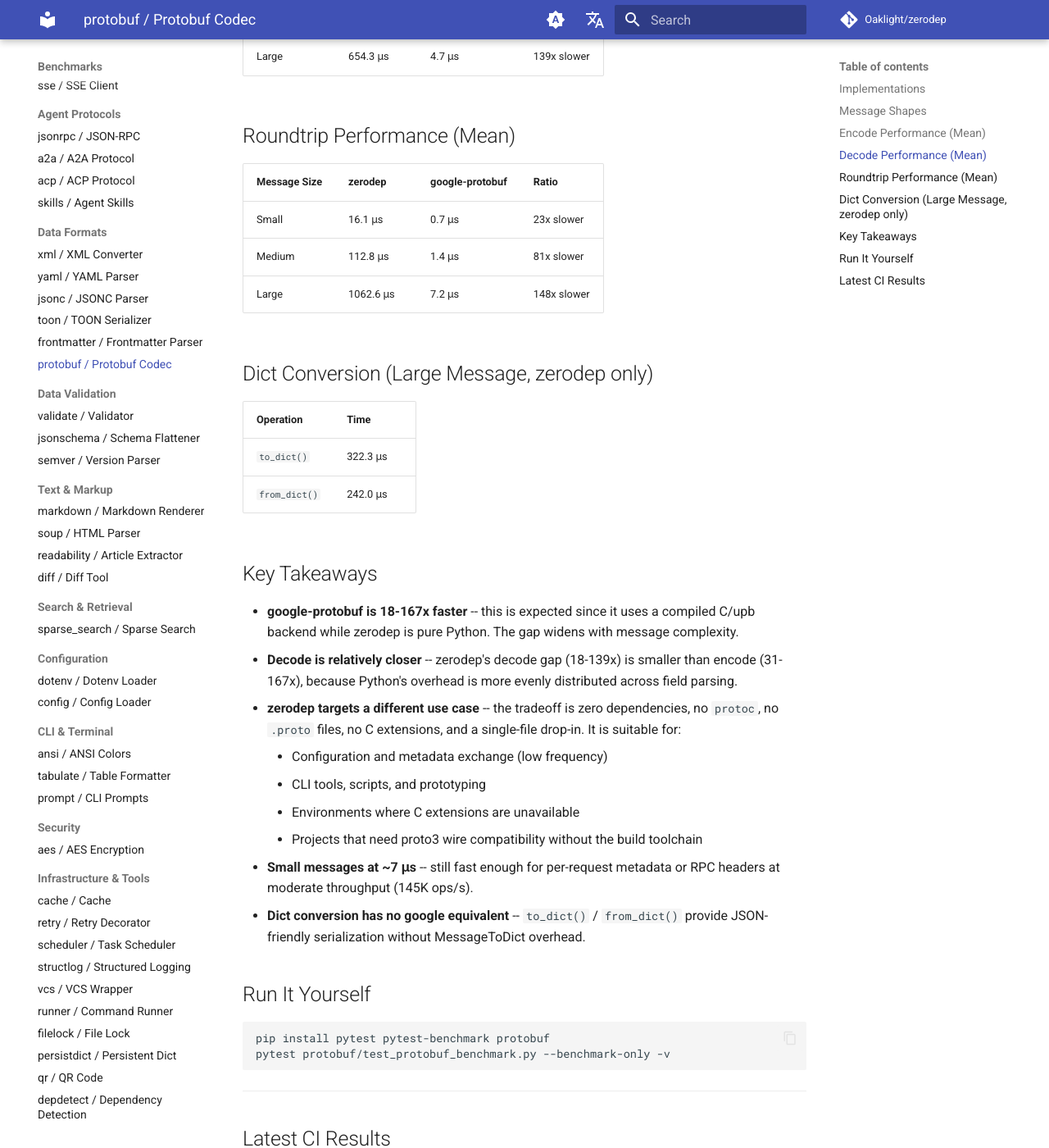
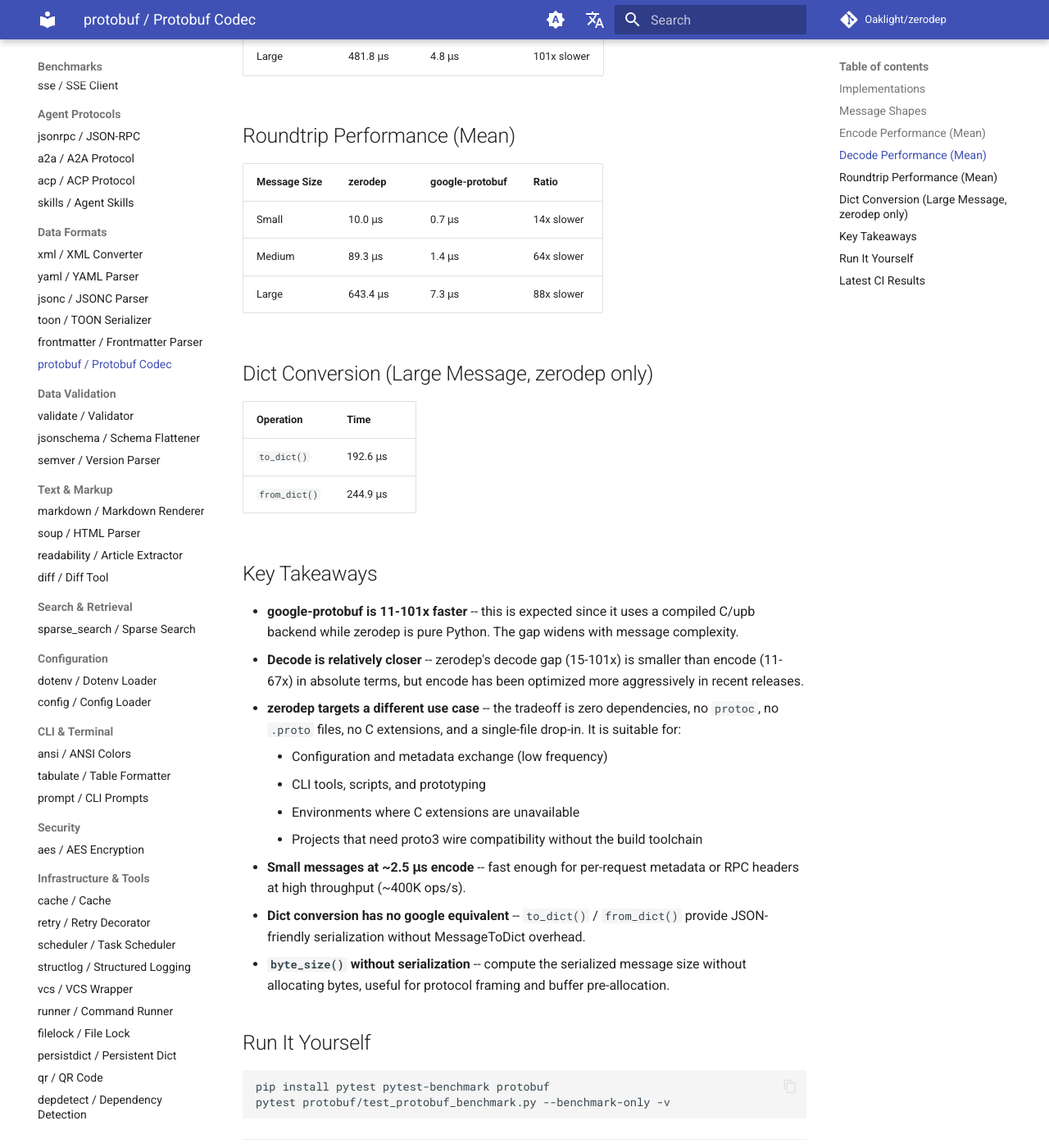
Before and after one commit to Oaklight/zerodep, an MkDocs documentation site: the page built from docs/benchmarks/protobuf.md, in a window 1280 px wide and 1400 px high, scrolled down 1494 px. Shown: the whole window at 82% size. Built offline with MkDocs 1.6.1 and Material for MkDocs 9.7.7, drawn with Linux system fonts in a browser that asks for light colours; comment, search, counter and statistics services are not loaded; some of the changed text lies outside the part shown.

Commit message:
docs(protobuf): update benchmarks, add byte_size() docs, update changelog

```diff
--- a/docs/benchmarks/protobuf.md
+++ b/docs/benchmarks/protobuf.md
@@ -28,44 +28,45 @@
 
 | Message Size | zerodep | google-protobuf | Ratio |
 |-------------|---------|-----------------|-------|
-| Small | 6.8 μs | 0.2 μs | 31x slower |
-| Medium | 47.0 μs | 0.4 μs | 113x slower |
-| Large | 396.1 μs | 2.4 μs | 167x slower |
+| Small | 2.5 μs | 0.2 μs | 11x slower |
+| Medium | 27.6 μs | 0.4 μs | 67x slower |
+| Large | 161.0 μs | 2.4 μs | 66x slower |
 
 ## Decode Performance (Mean)
 
 | Message Size | zerodep | google-protobuf | Ratio |
 |-------------|---------|-----------------|-------|
-| Small | 8.8 μs | 0.5 μs | 18x slower |
-| Medium | 64.6 μs | 1.0 μs | 62x slower |
-| Large | 654.3 μs | 4.7 μs | 139x slower |
+| Small | 7.3 μs | 0.5 μs | 15x slower |
+| Medium | 61.6 μs | 1.0 μs | 59x slower |
+| Large | 481.8 μs | 4.8 μs | 101x slower |
 
 ## Roundtrip Performance (Mean)
 
 | Message Size | zerodep | google-protobuf | Ratio |
 |-------------|---------|-----------------|-------|
-| Small | 16.1 μs | 0.7 μs | 23x slower |
-| Medium | 112.8 μs | 1.4 μs | 81x slower |
-| Large | 1062.6 μs | 7.2 μs | 148x slower |
+| Small | 10.0 μs | 0.7 μs | 14x slower |
+| Medium | 89.3 μs | 1.4 μs | 64x slower |
+| Large | 643.4 μs | 7.3 μs | 88x slower |
 
 ## Dict Conversion (Large Message, zerodep only)
 
 | Operation | Time |
 |-----------|------|
-| `to_dict()` | 322.3 μs |
-| `from_dict()` | 242.0 μs |
+| `to_dict()` | 192.6 μs |
+| `from_dict()` | 244.9 μs |
 
 ## Key Takeaways
 
-- **google-protobuf is 18-167x faster** -- this is expected since it uses a compiled C/upb backend while zerodep is pure Python. The gap widens with message complexity.
-- **Decode is relatively closer** -- zerodep's decode gap (18-139x) is smaller than encode (31-167x), because Python's overhead is more evenly distributed across field parsing.
+- **google-protobuf is 11-101x faster** -- this is expected since it uses a compiled C/upb backend while zerodep is pure Python. The gap widens with message complexity.
+- **Decode is relatively closer** -- zerodep's decode gap (15-101x) is smaller than encode (11-67x) in absolute terms, but encode has been optimized more aggressively in recent releases.
 - **zerodep targets a different use case** -- the tradeoff is zero dependencies, no `protoc`, no `.proto` files, no C extensions, and a single-file drop-in. It is suitable for:
     - Configuration and metadata exchange (low frequency)
     - CLI tools, scripts, and prototyping
     - Environments where C extensions are unavailable
     - Projects that need proto3 wire compatibility without the build toolchain
-- **Small messages at ~7 μs** -- still fast enough for per-request metadata or RPC headers at moderate throughput (145K ops/s).
+- **Small messages at ~2.5 μs encode** -- fast enough for per-request metadata or RPC headers at high throughput (~400K ops/s).
 - **Dict conversion has no google equivalent** -- `to_dict()` / `from_dict()` provide JSON-friendly serialization without MessageToDict overhead.
+- **`byte_size()` without serialization** -- compute the serialized message size without allocating bytes, useful for protocol framing and buffer pre-allocation.
 
 ## Run It Yourself
 
```
Also changed, not shown: other parts of docs/benchmarks/protobuf.md (+1 -1 lines), docs/changelog.md (+8 -0 lines), docs/modules/protobuf.md (+19 -0 lines).
